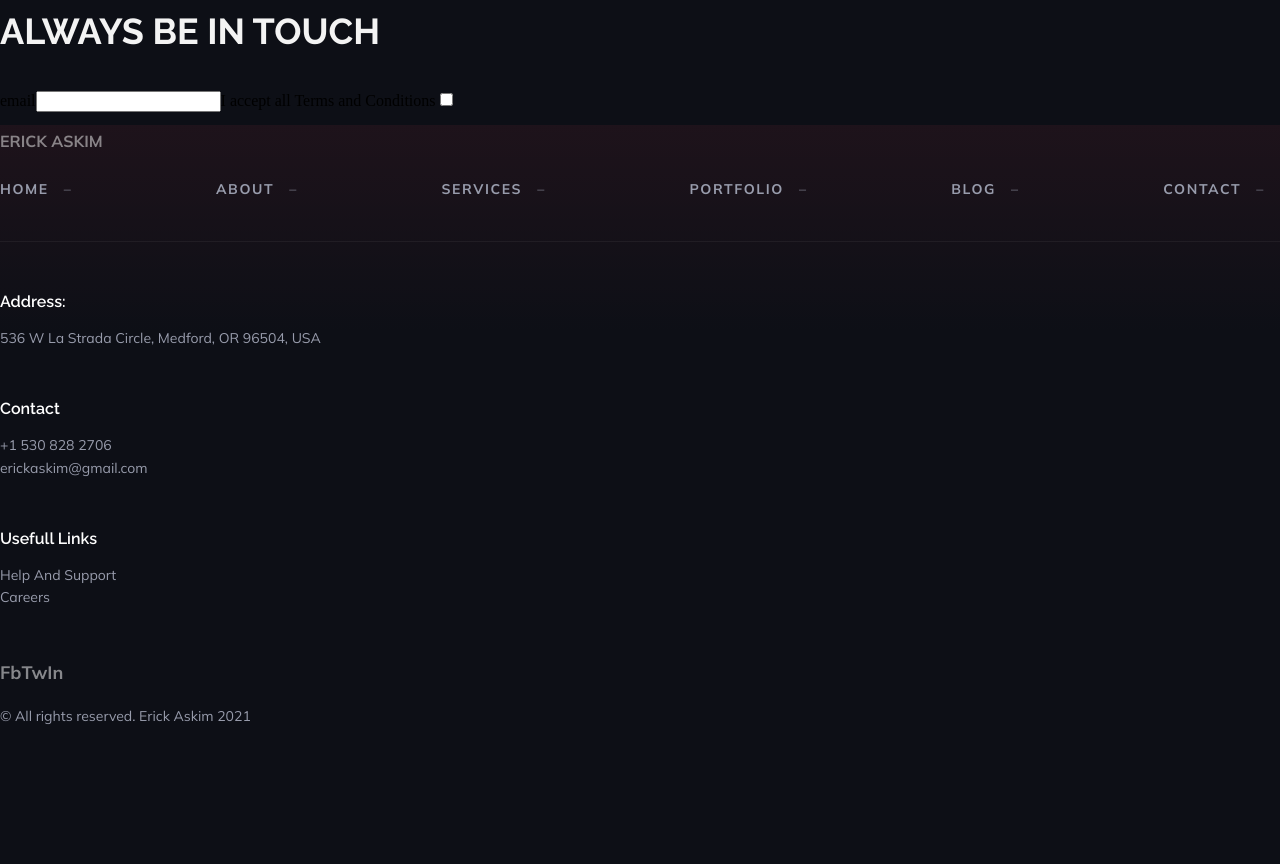
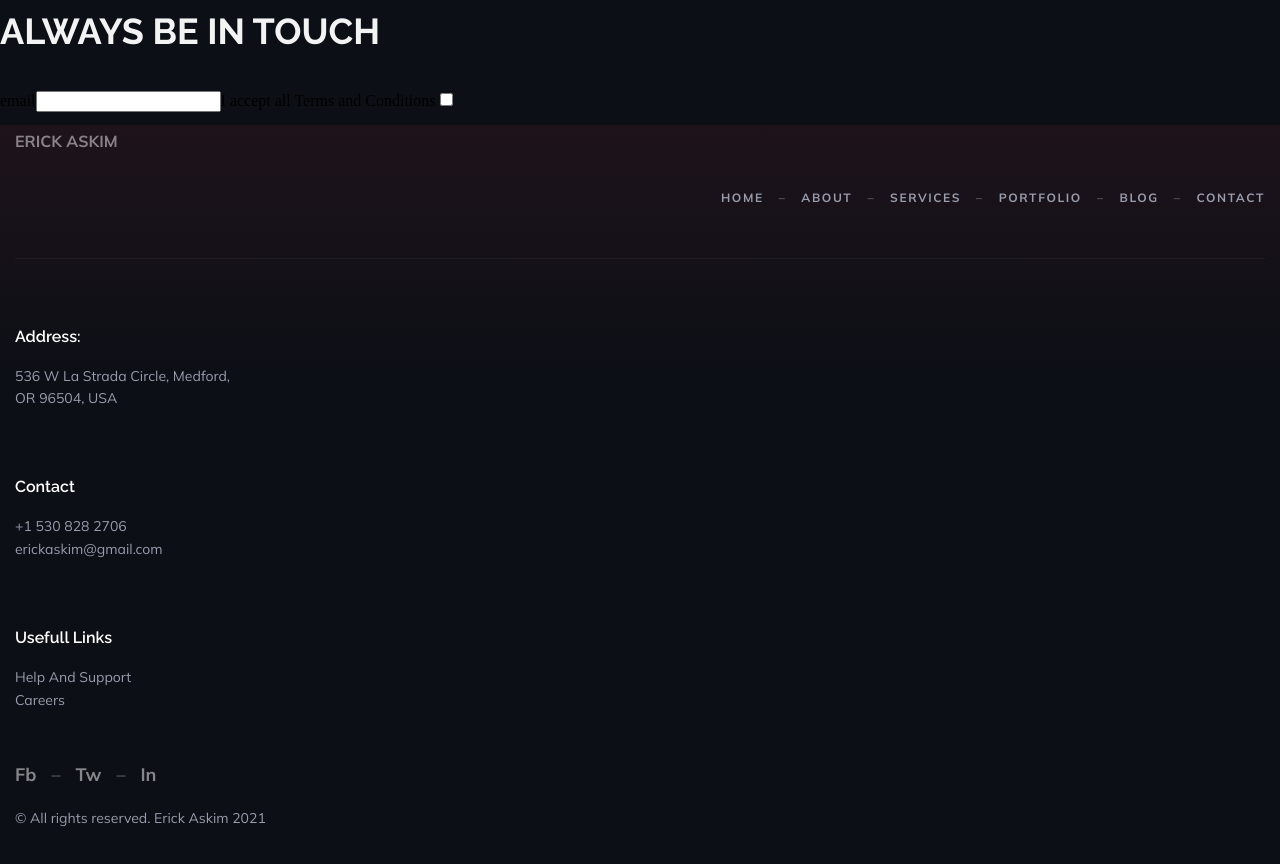
Before and after one commit to Guitarninja1/erickaskim.com, a Next.js app: page /contact in a window 1280 px wide. Shown: the part 740-1604 px from the top of the page. Before the commit the page ends 1507 px from the top, so only its background shows below. Built offline with nearby package versions, Linux system fonts and the light colour scheme.

Commit message:
footer fix markI

```diff
--- a/components/Footer.js
+++ b/components/Footer.js
@@ -5,8 +5,8 @@ export default function Footer() {
 	const year = new Date().getFullYear();
 	return (
 		<div className={styles.wrapper}>
-			<div className='footer--menu'>
-				<h2 className={styles.title}>Erick Askim</h2>
+			<h2 className={styles.title}>Erick Askim</h2>
+			<div className={styles.menuwrapper}>
 				<ul className={styles.menu}>
 					<li>
 						<Link href='/'>
@@ -35,49 +35,50 @@ export default function Footer() {
 					</li>
 					<li>
 						<Link href='/contact'>
-							<a className={styles.menuli}>Contact</a>
+							<a className={styles.menulicon}>Contact</a>
 						</Link>
 					</li>
 				</ul>
 			</div>
 			<div className='footer--info'>
 				<div className={styles.address}>
-					<h3 className='footer--h3'>Address:</h3>
-					<address className='footer--p'>
-						536 W La Strada Circle, Medford, OR 96504, USA
+					<h3 className={styles.hthree}>Address:</h3>
+					<address className={styles.alink}>
+						536 W La Strada Circle, Medford,
 					</address>
+					<address className={styles.alink}>OR 96504, USA</address>
 				</div>
 				<div className={styles.contact}>
-					<h3 className='footer--h3'>Contact</h3>
+					<h3 className={styles.hthree}>Contact</h3>
 					<Link href='tel:+15308282706'>
-						<a className='footer--p'>+1 530 828 2706</a>
+						<a className={styles.alink}>+1 530 828 2706</a>
 					</Link>
 					<Link href='mailto:erickaskim@gmail.com'>
-						<a className='footer--p'>erickaskim@gmail.com</a>
+						<a className={styles.alink}>erickaskim@gmail.com</a>
 					</Link>
 				</div>
 				<div className={styles.usefull}>
-					<h3 className='footer--h3'>Usefull Links</h3>
+					<h3 className={styles.hthree}>Usefull Links</h3>
 					<Link href='/'>
-						<a className='footer--p'>Help And Support</a>
+						<a className={styles.alink}>Help And Support</a>
 					</Link>
 					<Link href='/'>
-						<a className='footer--p'>Careers</a>
+						<a className={styles.alink}>Careers</a>
 					</Link>
 				</div>
 			</div>
-			<div className='footer--social'>
+			<div className={styles.social}>
 				<Link href='/'>
-					<a className='footer--social-link'>Fb</a>
+					<a className={styles.sociallink}>Fb</a>
 				</Link>
 				<Link href='/'>
-					<a className='footer--social-link'>Tw</a>
+					<a className={styles.sociallink}>Tw</a>
 				</Link>
 				<Link href='/'>
-					<a className='footer--social-link'>In</a>
+					<a className={styles.sociallinkin}>In</a>
 				</Link>
 			</div>
-			<div className='footer--copyright'>
+			<div className={styles.copyright}>
 				<p>&copy; All rights reserved. Erick Askim {year}</p>
 			</div>
 		</div>
--- a/components/Footer.module.css
+++ b/components/Footer.module.css
@@ -4,6 +4,7 @@
 		rgba(255, 69, 91, 0.07) 0%,
 		rgba(255, 144, 69, 0) 35%
 	);
+	padding: 0 15px;
 }
 .title {
 	font-family: Mulish;
@@ -11,20 +12,18 @@
 	padding: 0;
 	opacity: 0.5;
 }
+.menuwrapper {
+	display: flex;
+	justify-content: flex-end;
+	border-bottom: 1px solid rgba(255, 255, 255, 0.05);
+}
 .menu {
 	list-style: none;
-	flex-wrap: wrap;
 	margin: 0;
 	padding: 0 0 40px 0;
-	border-bottom: 1px solid rgba(255, 255, 255, 0.05);
 	display: flex;
+	flex-wrap: wrap;
 	flex-direction: row;
-	justify-content: space-between;
-	font-size: 12px;
-	font-style: normal;
-	line-height: 1.6;
-	font-weight: bold;
-	letter-spacing: 0.1rem;
 	text-transform: uppercase;
 	color: #989cac;
 	align-items: center;
@@ -32,41 +31,50 @@
 }
 .contact,
 .address,
-.usefull,
-.menu {
+.usefull {
 	margin-bottom: 50px;
 }
-.footer--h3 {
-	font-family: Raleway;
-	color: #ffffff;
-	text-decoration: none;
-	font-size: 16px;
-	font-weight: 600;
+.address {
+	margin-top: 50px;
 }
-.menuli {
+.menuli,
+.menulicon {
 	display: flex;
+	flex-direction: row;
+	padding: 10px 0;
 	font-family: Mulish;
-	font-size: 14px;
+	font-weight: bold;
+	font-size: 12px;
 	line-height: 1.6;
+	letter-spacing: 0.1rem;
 	color: #989cac;
 }
 .menuli::after {
 	content: '–';
 	opacity: 0.5;
-	margin: 0 15px;
+	padding: 0 15px;
 }
-.footer--link {
+.contact,
+.address,
+.usefull {
 	display: flex;
-	font-family: Mulish;
-	font-size: 14px;
-	margin-bottom: 17px;
+	flex-direction: column;
 }
-.footer--social {
+.hthree {
+	font-family: Raleway;
+	font-style: normal;
+	font-weight: 600;
+	font-size: 16px;
+	line-height: 1.5;
+	color: #ffffff;
+}
+.social {
 	display: flex;
 	justify-content: flex-start;
 	align-items: center;
 }
-.footer--social-link {
+.sociallink,
+.sociallinkin {
 	font-size: 18px;
 	color: #ffffff;
 	opacity: 0.5;
@@ -75,10 +83,12 @@
 	font-weight: bold;
 	line-height: 1.6;
 }
-.footer--social__line {
-	margin: 0 10px;
+.sociallink::after {
+	content: '–';
+	opacity: 0.5;
+	margin: 0 15px;
 }
-.footer--copyright {
+.copyright {
 	color: #989cac;
 	font-family: Mulish;
 	margin: 17px 0 40px 0;
@@ -86,3 +96,15 @@
 	font-size: 14px;
 	line-height: 1.6;
 }
+.alink {
+	text-decoration: none;
+	font-style: normal;
+	font-weight: normal;
+	font-size: 14px;
+	line-height: 1.6;
+	font-family: Mulish;
+	color: #989cac;
+}
+.info {
+	display: block;
+}
--- a/styles/Global.css
+++ b/styles/Global.css
@@ -134,89 +134,7 @@ a:hover {
 .blogpreview--wrapper {
 	padding: 17px;
 }
-.footer--wrapper {
-	background: linear-gradient(
-		180deg,
-		rgba(255, 69, 91, 0.07) 0%,
-		rgba(255, 144, 69, 0) 35%
-	);
-}
-.footer--title {
-	font-family: Mulish;
-	font-size: 16px;
-	padding: 0;
-	opacity: 0.5;
-}
-.footer--menu-ul {
-	list-style: none;
-	flex-wrap: wrap;
-	margin: 0;
-	padding: 0 0 40px 0;
-	border-bottom: 1px solid rgba(255, 255, 255, 0.05);
-	display: flex;
-	flex-direction: row;
-	justify-content: space-between;
-	font-size: 12px;
-	font-style: normal;
-	line-height: 1.6;
-	font-weight: bold;
-	letter-spacing: 0.1rem;
-	text-transform: uppercase;
-	color: #989cac;
-	align-items: center;
-	font-family: Mulish;
-}
-.footer--contact,
-.footer--address,
-.footer--usefull-links,
-.footer--menu__ul {
-	margin-bottom: 50px;
-}
-.footer--h3 {
-	font-family: Raleway;
-	color: #ffffff;
-	text-decoration: none;
-	font-size: 16px;
-	font-weight: 600;
-}
-.footer--p {
-	display: flex;
-	font-family: Mulish;
-	font-size: 14px;
-	line-height: 1.6;
-	color: #989cac;
-}
-.footer--link {
-	display: flex;
-	font-family: Mulish;
-	font-size: 14px;
-	margin-bottom: 17px;
-}
-.footer--social {
-	display: flex;
-	justify-content: flex-start;
-	align-items: center;
-}
-.footer--social-link {
-	font-size: 18px;
-	color: #ffffff;
-	opacity: 0.5;
-	font-family: Mulish;
-	font-style: normal;
-	font-weight: bold;
-	line-height: 1.6;
-}
-.footer--social__line {
-	margin: 0 10px;
-}
-.footer--copyright {
-	color: #989cac;
-	font-family: Mulish;
-	margin: 17px 0 40px 0;
-	padding: 0;
-	font-size: 14px;
-	line-height: 1.6;
-}
+
 .page--wrapper {
 	position: relative;
 	height: 100%;
```
